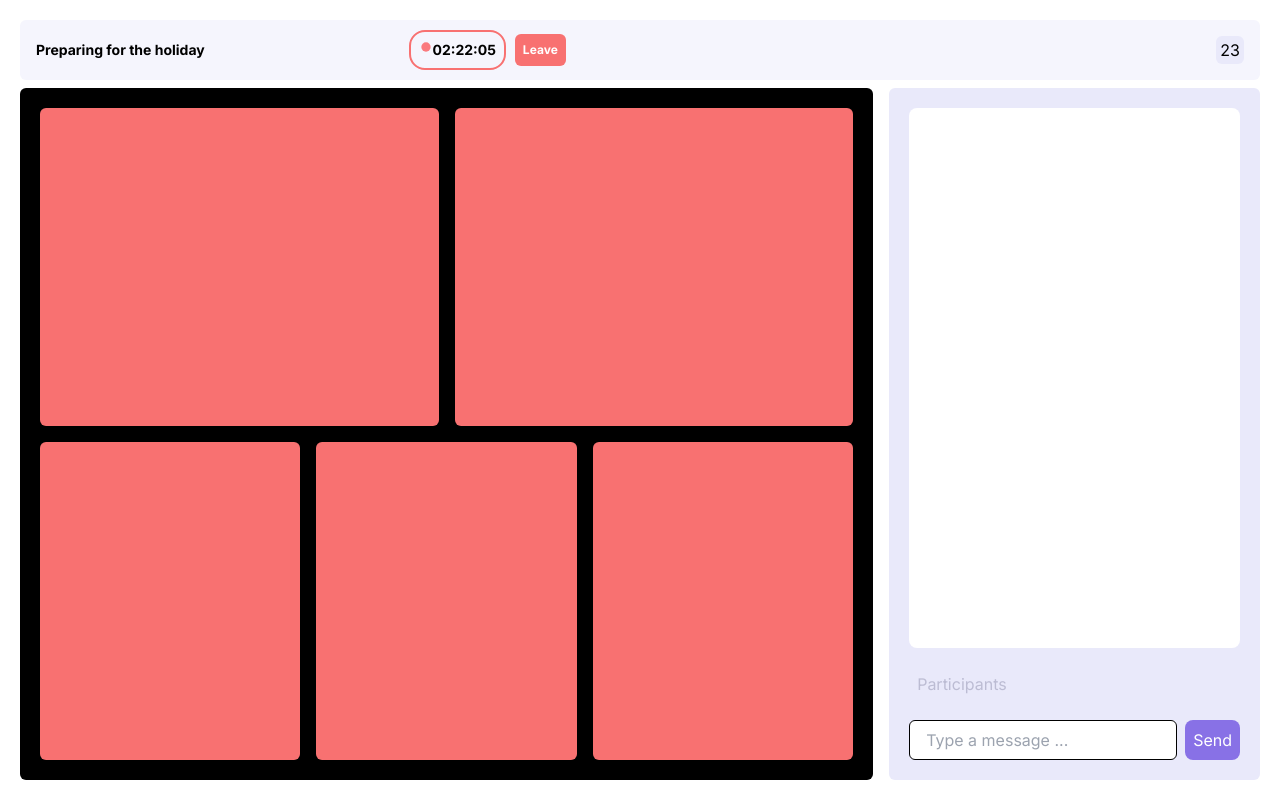
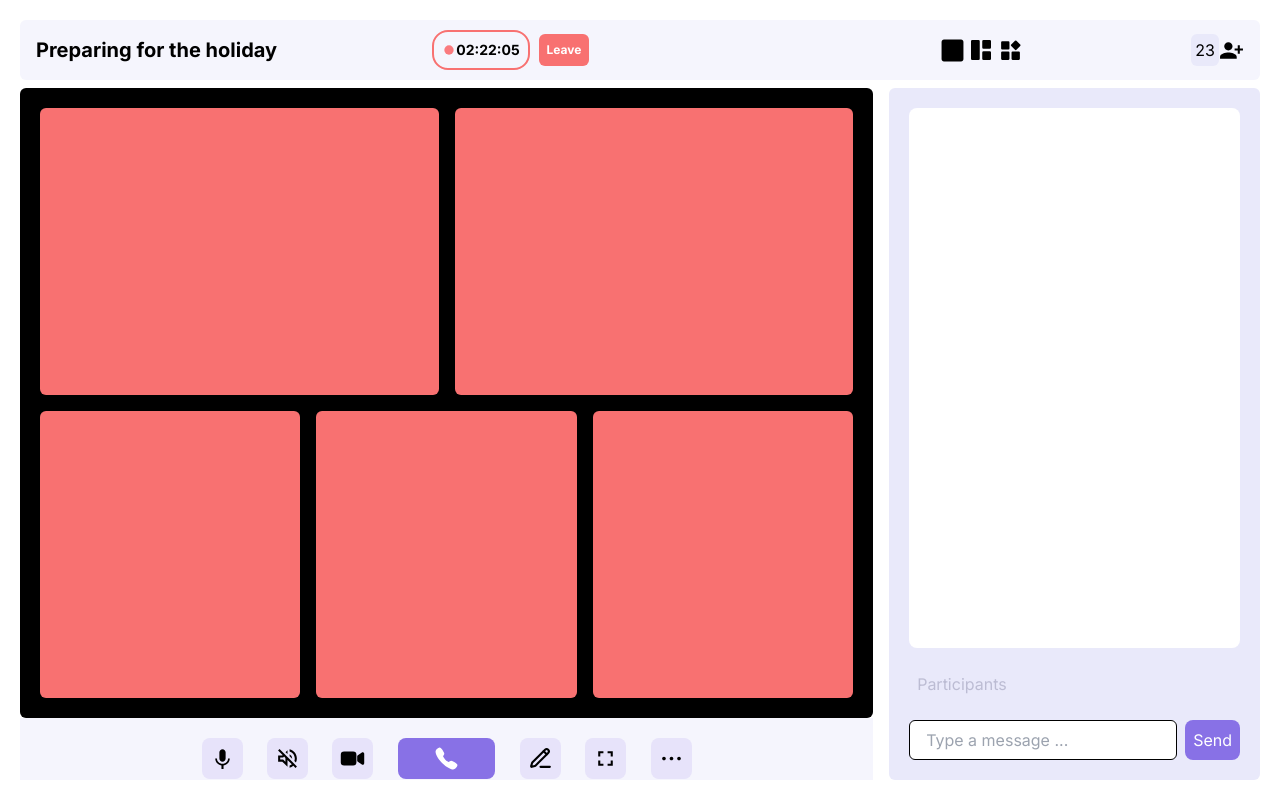
Before and after one commit to quochuy2405/webrtc-videocall, a Next.js app: page / in a window 1280 px wide. Built offline with nearby package versions, Linux system fonts and the light colour scheme.

Commit message:
Finish UI

```diff
--- a/components/moleculers/ContentHeader.tsx
+++ b/components/moleculers/ContentHeader.tsx
@@ -1,5 +1,10 @@
 import React from "react";
 import { MdFiberManualRecord } from "react-icons/md";
+import { MdPersonAddAlt1 } from "react-icons/md";
+import { BiSolidWidget } from "react-icons/bi";
+import { FaSquare } from "react-icons/fa";
+import { BsFillGrid1X2Fill } from "react-icons/bs";
+
 
 
 ContentHeader.propTypes = {};
@@ -7,11 +12,11 @@ ContentHeader.propTypes = {};
 function ContentHeader() {
   return (
     <div className="flex h-[60px] items-center justify-between rounded-md bg-[#F5F5FD] p-4">
-      <h2 className="text-sm font-bold">Preparing for the holiday</h2>
+      <h2 className="text-xl font-bold">Preparing for the holiday</h2>
       <div className="flex w-1/2 justify-between">
         <div className="flex justify-between">
           <div className="flex">
-            <span className="mr-[6%] flex rounded-2xl border-2 border-red-400 p-2 text-sm font-bold">
+            <span className="mr-[6%] flex rounded-2xl border-2 border-red-400 p-2 text-sm font-bold items-center">
               <MdFiberManualRecord color='rgba(255, 0, 0, 0.5)'/>
               02:22:05
             </span>
@@ -21,15 +26,15 @@ function ContentHeader() {
           </div>
           <div></div>
         </div>
-        <div>
-          {/* <WidgetsIcon />
-          <WidgetsIcon />
-          <WidgetsIcon /> */}
+        <div className="flex min-w-[16%] gap-[7%] items-center">
+          <FaSquare size={'25px'}/>
+          <BsFillGrid1X2Fill size={'20px'}/>
+          <BiSolidWidget size={'25px'}/>
         </div>
       </div>
-      <div>
+      <div className="flex items-center min-w-[4%]">
         <span className="m-auto rounded-md bg-[#E9E9FA] px-1 py-1">23</span>
-        {/* <WidgetsIcon /> */}
+        <MdPersonAddAlt1 size={'25px'} />
       </div>
     </div>
   );
--- a/components/moleculers/ControlMenu.tsx
+++ b/components/moleculers/ControlMenu.tsx
@@ -12,26 +12,26 @@ ControlMenu.propTypes = {};
 function ControlMenu() {
   return (
     <div className="flex justify-center p-5 bg-[#F5F5FD] gap-[3%]">
-      <div className="p-2 bg-[#E7E3FA] rounded-lg">
-        <MdKeyboardVoice color ='#8871E' />
+      <div className="p-2 bg-[#E7E3FA] rounded-lg cursor-pointer">
+         <MdKeyboardVoice color ='#8871E' size={'25px'}  />
       </div>
-      <div className="p-2 bg-[#E7E3FA] rounded-lg">
-        <MdOutlineVolumeOff color ='#8871E' />
+      <div className="p-2 bg-[#E7E3FA] rounded-lg cursor-pointer">
+         <MdOutlineVolumeOff color ='#8871E' size={'25px'}  />
       </div>
-      <div className="p-2 bg-[#E7E3FA] rounded-lg">
-        <IoVideocam color ='#8871E' />
+      <div className="p-2 bg-[#E7E3FA] rounded-lg cursor-pointer" >
+        <IoVideocam color ='#8871E' size={'25px'}  />
       </div>
-      <div className="p-2 text-center bg-[#8871E6] w-[12%] rounded-lg">
-        <IoCall color ='white' />
+      <div className="p-2 text-center bg-[#8871E6] w-[12%] rounded-lg cursor-pointer grid place-items-center">
+        <IoCall color ='white' size={'25px'}  />
       </div>
-      <div className="p-2 bg-[#E7E3FA] rounded-lg">
-        <LuPencilLine color ='#8871E'  />
+      <div className="p-2 bg-[#E7E3FA] rounded-lg cursor-pointer">
+         <LuPencilLine color ='#8871E' size={'25px'}  />
       </div>
-      <div className="p-2 bg-[#E7E3FA] rounded-lg">
-        <MdFullscreen color ='#8871E' />
+      <div className="p-2 bg-[#E7E3FA] rounded-lg cursor-pointer">
+         <MdFullscreen color ='#8871E' size={'25px'}  />
       </div>
-      <div className="p-2 bg-[#E7E3FA] rounded-lg">
-        <IoIosMore color ='#8871E'  />
+      <div className="p-2 bg-[#E7E3FA] rounded-lg cursor-pointer ">
+        <IoIosMore color ='#8871E' size={'25px'}  />
       </div>
     </div>
   );
--- a/components/moleculers/VideoContent.tsx
+++ b/components/moleculers/VideoContent.tsx
@@ -1,9 +1,11 @@
 import React from "react";
 import ChatBar from "./ChatBar";
+import ControlMenu from "./ControlMenu";
 
 const VideoContent = () => {
   return (
     <div className="flex w-full flex-1 gap-4 overflow-hidden">
+      <div className="w-full h-[91%]">
         <div className="flex h-full flex-1 flex-wrap-reverse gap-4 overflow-y-auto rounded-md bg-black p-5">
           {[1, 2, 3, 4, 5].map((item) => {
             return (
@@ -14,6 +16,10 @@ const VideoContent = () => {
             );
           })}
         </div>
+        <div>
+          <ControlMenu />
+        </div>
+      </div>
       <ChatBar />
     </div>
   );
```
Lines whose indentation alone changed are shown as unchanged.
